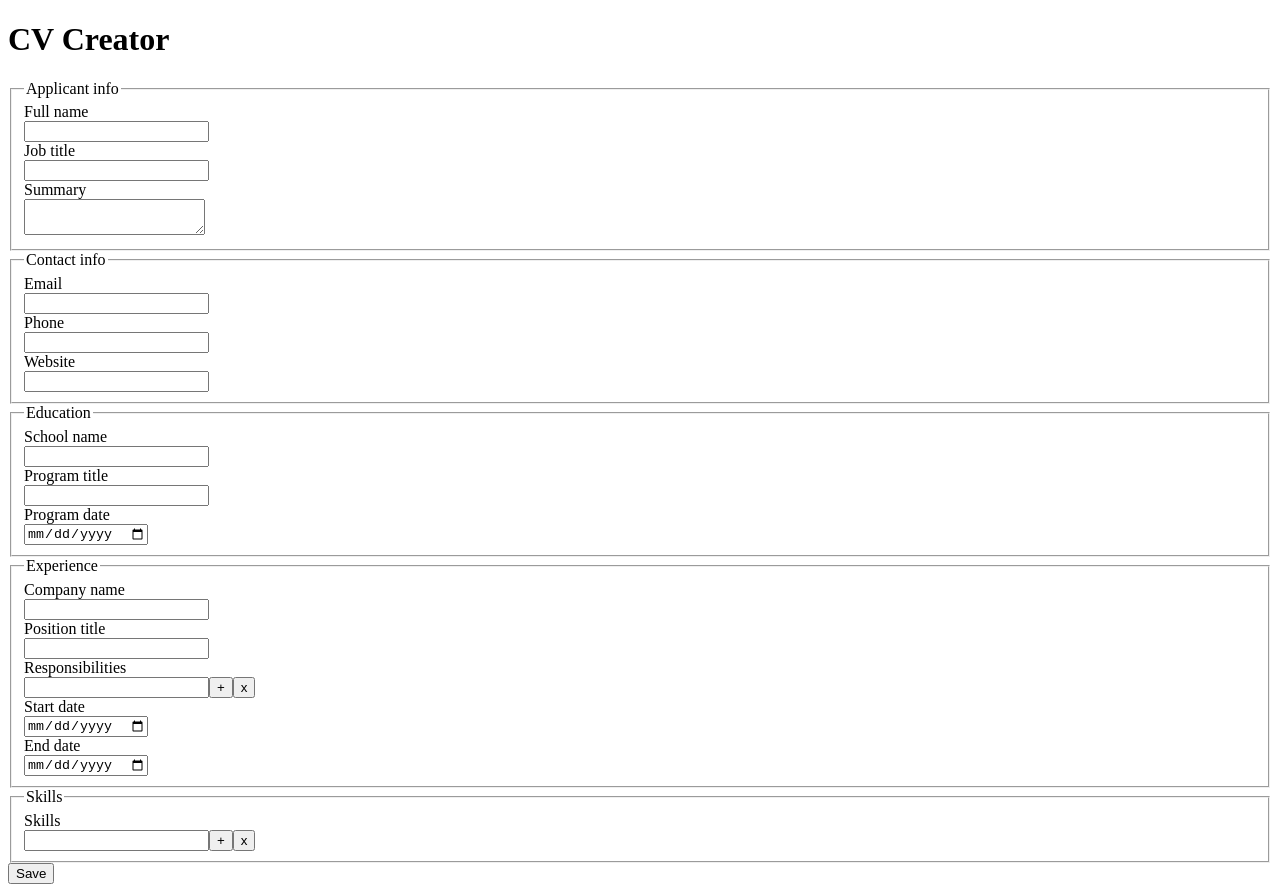
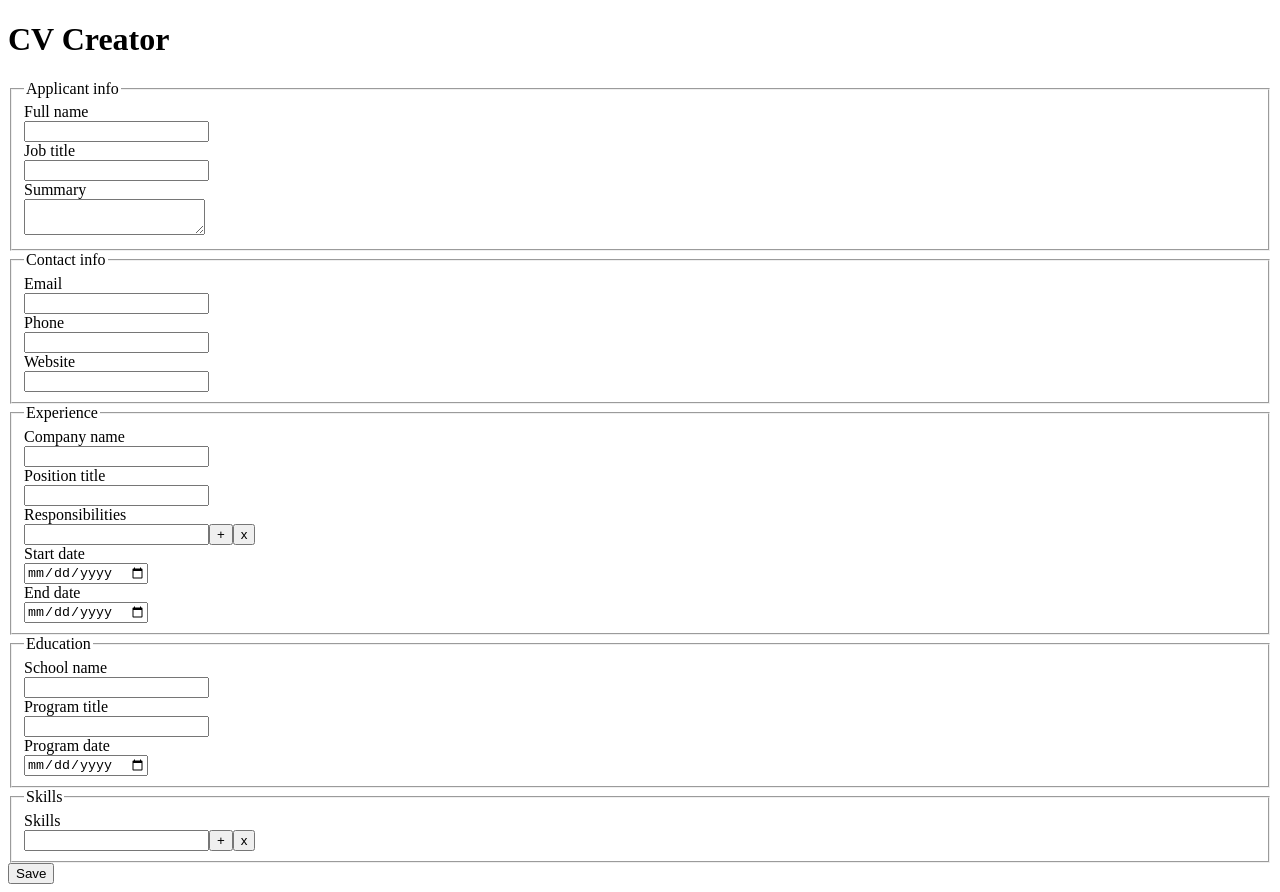
Before and after one commit to seraph404/resume-app, a React (Vite) app: page / in a window 1280 px wide. Built offline with nearby package versions, Linux system fonts and the light colour scheme.

Commit message:
Move component order

```diff
--- a/src/App.jsx
+++ b/src/App.jsx
@@ -70,14 +70,6 @@ function App() {
           setShowOutput={setShowOutput}
           isEditing={isEditing}
         />
-        <Education
-          schoolName={education.schoolName}
-          programTitle={education.programTitle}
-          programDate={education.programDate}
-          setEducation={setEducation}
-          setShowOutput={setShowOutput}
-          isEditing={isEditing}
-        />
         <Experience
           companyName={experience.companyName}
           positionTitle={experience.positionTitle}
@@ -85,6 +77,14 @@ function App() {
           startDate={experience.startDate}
           endDate={experience.endDate}
           setExperience={setExperience}
+          isEditing={isEditing}
+        />
+        <Education
+          schoolName={education.schoolName}
+          programTitle={education.programTitle}
+          programDate={education.programDate}
+          setEducation={setEducation}
+          setShowOutput={setShowOutput}
           isEditing={isEditing}
         />
         <Skills skills={skills} setSkills={setSkills} isEditing={isEditing} />
@@ -108,7 +108,9 @@ function App() {
   ) : (
     <div className="resume-container">
       {renderSections()}
-      <button onClick={() => setIsEditing(true)}>Edit</button>
+      <button id="edit-button" onClick={() => setIsEditing(true)}>
+        Edit
+      </button>
     </div>
   );
 }
```
